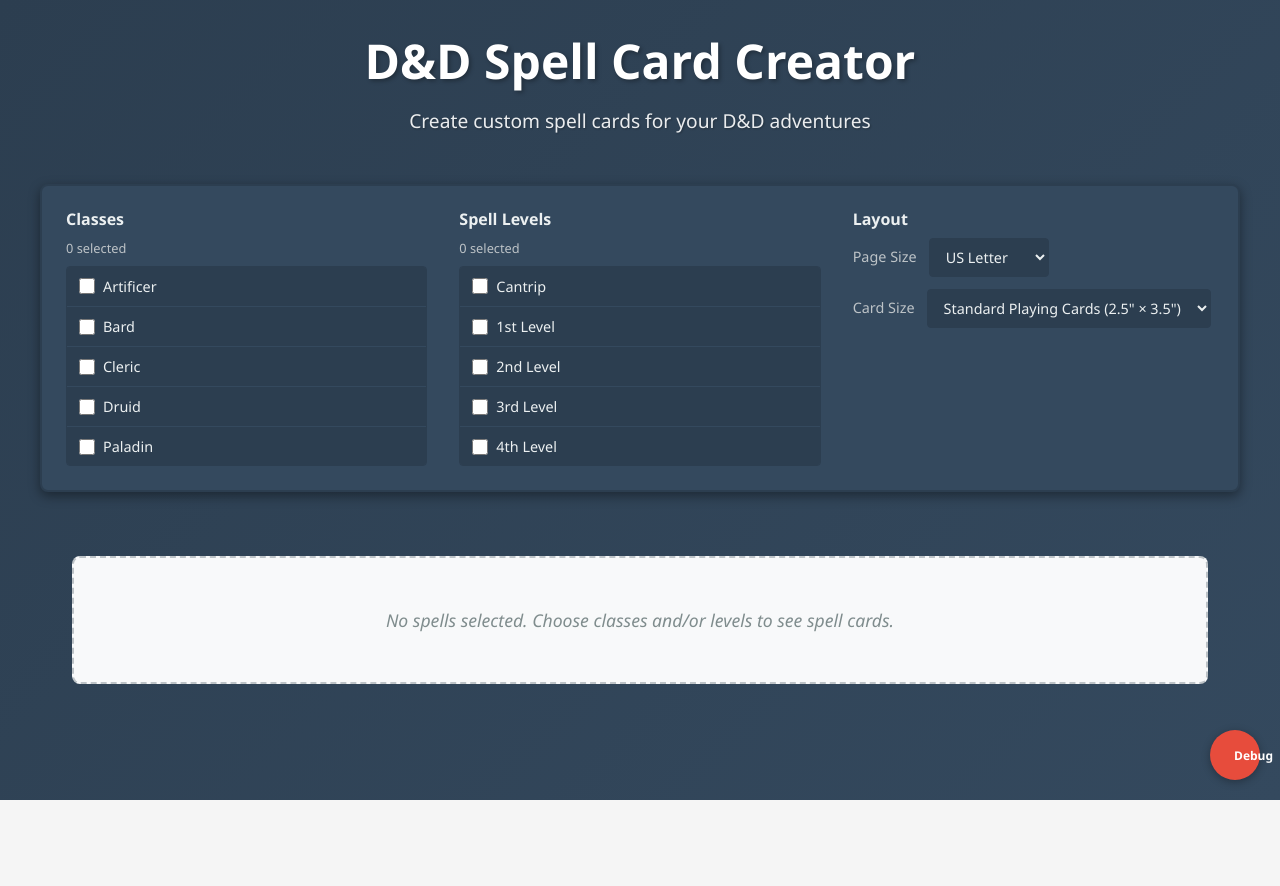
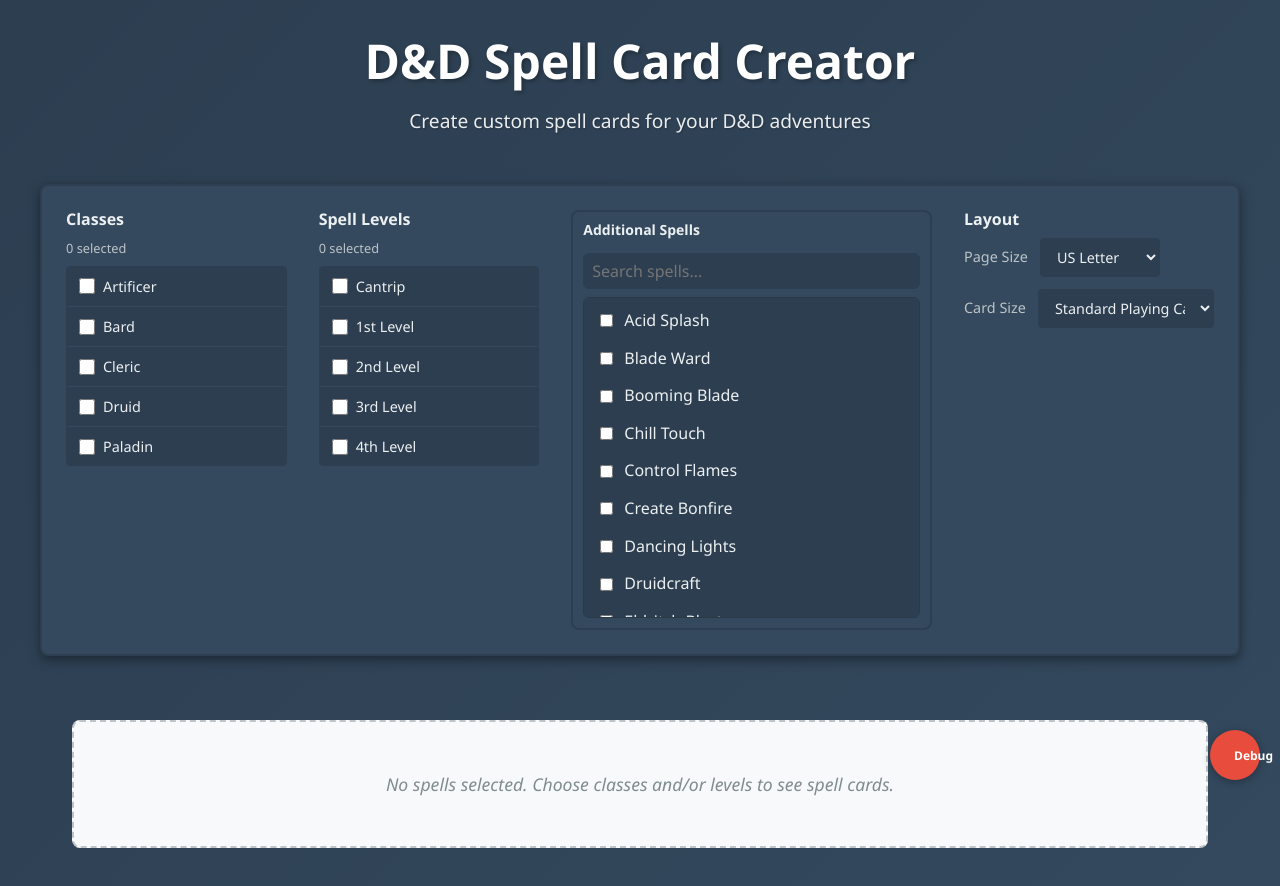
Before and after one commit to avelicu/dndsheet, a React (Vite) app in the folder cards2/: page / in a window 1280 px wide. Shown: the top 886 px of the page. Before the commit the page ends 800 px from the top, so only its background shows below. Built offline with nearby package versions, Linux system fonts and the light colour scheme.

Commit message:
Additional spells, and reflow

```diff
--- /dev/null
+++ b/cards2/src/components/AdditionalSpells.css
@@ -0,0 +1,56 @@
+.additional-spells {
+  display: flex;
+  flex-direction: column;
+  gap: 8px;
+  background: #34495e;
+  border: 2px solid #2c3e50;
+  border-radius: 8px;
+  padding: 10px;
+  color: #ecf0f1;
+  min-width: 240px;
+  max-height: 420px;
+}
+
+.selector-title {
+  margin: 0 0 6px 0;
+  font-size: 14px;
+  font-weight: 600;
+}
+
+.selector-search {
+  display: flex;
+}
+
+.selector-search-input {
+  width: 100%;
+  padding: 6px 8px;
+  border-radius: 6px;
+  border: 1px solid #2c3e50;
+  background: #2c3e50;
+  color: #ecf0f1;
+}
+
+.selector-list {
+  display: flex;
+  flex-direction: column;
+  gap: 4px;
+  overflow: auto;
+  background: #2c3e50;
+  border-radius: 6px;
+  border: 1px solid #2b3a47;
+  padding: 6px;
+}
+
+.selector-item {
+  display: flex;
+  align-items: center;
+  gap: 8px;
+  padding: 4px 6px;
+  border-radius: 4px;
+  cursor: pointer;
+}
+.selector-item input { cursor: pointer; }
+.selector-item:hover { background: rgba(255,255,255,0.05); }
+.selector-item.disabled { opacity: 0.5; cursor: not-allowed; }
+.selector-item.disabled input { cursor: not-allowed; }
+.selector-item-label { white-space: nowrap; overflow: hidden; text-overflow: ellipsis; }
--- /dev/null
+++ b/cards2/src/components/AdditionalSpells.jsx
@@ -0,0 +1,66 @@
+import React, { useMemo, useState } from 'react';
+import './AdditionalSpells.css';
+
+/**
+ * AdditionalSpells selector
+ * Props:
+ * - allSpells: Array<Spell>
+ * - activeSpellNames: Set<string> (spells already included by class/level filters)
+ * - selectedNames: Array<string>
+ * - onChange: (names: string[]) => void
+ */
+const AdditionalSpells = ({ allSpells = [], activeSpellNames = new Set(), selectedNames = [], onChange }) => {
+  const [query, setQuery] = useState('');
+
+  const normalizedQuery = query.trim().toLowerCase();
+
+  const items = useMemo(() => {
+    const list = allSpells.map(s => ({ name: s.name }));
+    if (!normalizedQuery) return list;
+    return list.filter(i => i.name.toLowerCase().includes(normalizedQuery));
+  }, [allSpells, normalizedQuery]);
+
+  const selectedSet = useMemo(() => new Set(selectedNames), [selectedNames]);
+
+  const toggle = (name, disabled) => {
+    if (disabled) return;
+    const next = new Set(selectedSet);
+    if (next.has(name)) next.delete(name); else next.add(name);
+    onChange?.(Array.from(next));
+  };
+
+  return (
+    <div className="additional-spells selector-panel">
+      <h3 className="selector-title">Additional Spells</h3>
+      <div className="selector-search">
+        <input
+          type="text"
+          value={query}
+          onChange={e => setQuery(e.target.value)}
+          placeholder="Search spells..."
+          className="selector-search-input"
+        />
+      </div>
+      <div className="selector-list" role="listbox" aria-multiselectable="true">
+        {items.map(({ name }) => {
+          const isActive = activeSpellNames.has(name);
+          const isSelected = selectedSet.has(name);
+          const disabled = isActive; // grey out and prevent changes if already included
+          return (
+            <label key={name} className={`selector-item ${disabled ? 'disabled' : ''}`} title={name}>
+              <input
+                type="checkbox"
+                checked={isSelected}
+                onChange={() => toggle(name, disabled)}
+                disabled={disabled}
+              />
+              <span className="selector-item-label">{name}</span>
+            </label>
+          );
+        })}
+      </div>
+    </div>
+  );
+};
+
+export default AdditionalSpells;
--- a/cards2/src/components/Configurator.jsx
+++ b/cards2/src/components/Configurator.jsx
@@ -2,6 +2,7 @@
 import ClassSelector from './ClassSelector';
 import LevelSelector from './LevelSelector';
 import LayoutSelector from './LayoutSelector';
+import AdditionalSpells from './AdditionalSpells';
 import { useSpellData } from '../utils/useSpellData';
 import stateManager from '../utils/stateManager';
 import './Configurator.css';
@@ -27,6 +28,13 @@
     return initialState.layoutConfig.cardSize || 'standard';
   });
 
+  // Additional spells selection (by name)
+  const [additionalSpellNames, setAdditionalSpellNames] = useState(() => {
+    const initialState = stateManager.getState();
+    return initialState.spellSelection.additionalSpellNames || [];
+  });
+  const [activeFilteredSpellNames, setActiveFilteredSpellNames] = useState(new Set());
+
   // Notify parent component of selection changes
   useEffect(() => {
     if (onSelectionChange) {
@@ -34,16 +42,12 @@
 
       // AND logic: spells must match ALL selected classes AND ALL selected levels
       if (selectedClasses.length === 0 && selectedLevels.length === 0) {
-        // No selections - show no spells
         filteredSpells = [];
       } else if (selectedClasses.length === 0) {
-        // Only level filters - show no spells (need both class AND level)
         filteredSpells = [];
       } else if (selectedLevels.length === 0) {
-        // Only class filters - show no spells (need both class AND level)
         filteredSpells = [];
       } else {
-        // Both class and level filters - show spells that match ANY selected class AND ANY selected level
         filteredSpells = selectedClasses.flatMap(className =>
           selectedLevels.flatMap(level =>
             filterSpells(className, level)
@@ -55,14 +59,23 @@
         );
       }
 
+      // Build active set for the AdditionalSpells panel (for greying out)
+      const activeNames = new Set(filteredSpells.map(s => s.name));
+      setActiveFilteredSpellNames(activeNames);
+
+      // Merge in additional spells by name, avoiding duplicates
+      const addByName = new Set(additionalSpellNames);
+      const additional = spells.filter(s => addByName.has(s.name) && !activeNames.has(s.name));
+      const finalSpells = filteredSpells.concat(additional);
+
+      // Emit ONLY final list
       onSelectionChange({
-        selectedClasses,
-        selectedLevels,
-        filteredSpells,
-        spellCount: filteredSpells.length
+        spells: finalSpells,
+        spellCount: finalSpells.length
       });
     }
-  }, [selectedClasses, selectedLevels, filterSpells, onSelectionChange]);
+  // Intentionally exclude onSelectionChange to avoid identity-triggered loops
+  }, [selectedClasses, selectedLevels, filterSpells, additionalSpellNames, spells]);
 
   // Notify parent component of layout changes
   useEffect(() => {
@@ -76,27 +89,26 @@
 
   const handleClassChange = (newSelectedClasses) => {
     setSelectedClasses(newSelectedClasses);
-    // Save to localStorage immediately
     const currentState = stateManager.getState();
     stateManager.updateSpellSelection({
       ...currentState.spellSelection,
-      selectedClasses: newSelectedClasses
+      selectedClasses: newSelectedClasses,
+      additionalSpellNames // persist alongside
     });
   };
 
   const handleLevelChange = (newSelectedLevels) => {
     setSelectedLevels(newSelectedLevels);
-    // Save to localStorage immediately
     const currentState = stateManager.getState();
     stateManager.updateSpellSelection({
       ...currentState.spellSelection,
-      selectedLevels: newSelectedLevels
+      selectedLevels: newSelectedLevels,
+      additionalSpellNames
     });
   };
 
   const handlePageSizeChange = (newPageSize) => {
     setPageSize(newPageSize);
-    // Save to localStorage immediately
     const currentState = stateManager.getState();
     stateManager.updateLayoutConfig({
       ...currentState.layoutConfig,
@@ -106,11 +118,19 @@
 
   const handleCardSizeChange = (newCardSize) => {
     setCardSize(newCardSize);
-    // Save to localStorage immediately
     const currentState = stateManager.getState();
     stateManager.updateLayoutConfig({
       ...currentState.layoutConfig,
       cardSize: newCardSize
+    });
+  };
+
+  const handleAdditionalSpellsChange = (names) => {
+    setAdditionalSpellNames(names);
+    const currentState = stateManager.getState();
+    stateManager.updateSpellSelection({
+      ...currentState.spellSelection,
+      additionalSpellNames: names
     });
   };
 
@@ -145,6 +165,13 @@
           onLevelChange={handleLevelChange}
         />
 
+        <AdditionalSpells
+          allSpells={spells}
+          activeSpellNames={activeFilteredSpellNames}
+          selectedNames={additionalSpellNames}
+          onChange={handleAdditionalSpellsChange}
+        />
+
         <LayoutSelector
           pageSize={pageSize}
           cardSize={cardSize}
--- a/cards2/src/components/DebugPanel.jsx
+++ b/cards2/src/components/DebugPanel.jsx
@@ -58,6 +58,12 @@
     }
   };
 
+  const toggleOutlines = () => {
+    const next = { ...stateManager.getState().debug, showOutlines: !stateManager.getState().debug.showOutlines };
+    stateManager.updateDebug(next);
+    setCurrentState(stateManager.getState());
+  };
+
   if (!isOpen) {
     return (
       <button className="debug-toggle" onClick={togglePanel}>
@@ -106,6 +112,18 @@
         </div>
 
         <div className="debug-section">
+          <h4>Visual Aids</h4>
+          <label className="selector-item">
+            <input
+              type="checkbox"
+              checked={stateManager.getState().debug.showOutlines}
+              onChange={toggleOutlines}
+            />
+            <span className="selector-item-label">Show card outlines (size reduced: blue, overflow: red)</span>
+          </label>
+        </div>
+
+        <div className="debug-section">
           <h4>Storage Info</h4>
           <div className="debug-storage">
             <p>Spell Selection: {localStorage.getItem('dnd-spell-creator-spell-selection') ? 'Saved' : 'Not saved'}</p>
--- a/cards2/src/utils/stateManager.js
+++ b/cards2/src/utils/stateManager.js
@@ -1,4 +1,4 @@
-import { Spell } from './Spell';
+// Note: We no longer persist derived spell lists, so no need to import Spell here
 
 /**
  * Centralized state management with localStorage persistence
@@ -11,18 +11,23 @@
     selectedClasses: [],
     selectedLevels: [],
     filteredSpells: [],
+    additionalSpellNames: [],
     spellCount: 0
   },
   layoutConfig: {
     pageSize: 'letter',
     cardSize: 'standard'
+  },
+  debug: {
+    showOutlines: false
   }
 };
 
 // State keys for localStorage
 const STORAGE_KEYS = {
   SPELL_SELECTION: 'dnd-spell-creator-spell-selection',
-  LAYOUT_CONFIG: 'dnd-spell-creator-layout-config'
+  LAYOUT_CONFIG: 'dnd-spell-creator-layout-config',
+  DEBUG: 'dnd-spell-creator-debug'
 };
 
 /**
@@ -60,13 +65,6 @@
       }
       const parsed = JSON.parse(serialized);
       console.log(`Parsed data for ${key}:`, parsed);
-
-      // Special handling for spell selection to reconstruct Spell objects
-      if (key === STORAGE_KEYS.SPELL_SELECTION && parsed.filteredSpells) {
-        parsed.filteredSpells = parsed.filteredSpells.map(spellData =>
-          Spell.fromObject(spellData)
-        );
-      }
 
       console.log(`Loaded from localStorage: ${key}`);
       return parsed;
@@ -113,19 +111,28 @@
    * Load state from localStorage on initialization
    */
   loadState() {
-    const savedSpellSelection = StorageUtils.load(
+    const loadedSpellSelection = StorageUtils.load(
       STORAGE_KEYS.SPELL_SELECTION,
       DEFAULT_STATE.spellSelection
     );
+    const savedSpellSelection = { ...DEFAULT_STATE.spellSelection, ...loadedSpellSelection };
 
-    const savedLayoutConfig = StorageUtils.load(
+    const loadedLayoutConfig = StorageUtils.load(
       STORAGE_KEYS.LAYOUT_CONFIG,
       DEFAULT_STATE.layoutConfig
     );
+    const savedLayoutConfig = { ...DEFAULT_STATE.layoutConfig, ...loadedLayoutConfig };
+
+    const loadedDebug = StorageUtils.load(
+      STORAGE_KEYS.DEBUG,
+      DEFAULT_STATE.debug
+    );
+    const savedDebug = { ...DEFAULT_STATE.debug, ...loadedDebug };
 
     this.state = {
       spellSelection: savedSpellSelection,
-      layoutConfig: savedLayoutConfig
+      layoutConfig: savedLayoutConfig,
+      debug: savedDebug
     };
 
     console.log('State loaded from localStorage:', this.state);
@@ -144,7 +151,13 @@
    * @param {Object} spellSelection - New spell selection data
    */
   updateSpellSelection(spellSelection) {
-    this.state.spellSelection = { ...spellSelection };
+    // Whitelist only non-derived fields
+    const next = {
+      selectedClasses: spellSelection.selectedClasses || [],
+      selectedLevels: spellSelection.selectedLevels || [],
+      additionalSpellNames: spellSelection.additionalSpellNames || []
+    };
+    this.state.spellSelection = { ...this.state.spellSelection, ...next };
     this.saveSpellSelection();
     this.notifyListeners('spellSelection', this.state.spellSelection);
   }
@@ -159,11 +172,23 @@
     this.notifyListeners('layoutConfig', this.state.layoutConfig);
   }
 
+  updateDebug(debug) {
+    this.state.debug = { ...debug };
+    StorageUtils.save(STORAGE_KEYS.DEBUG, this.state.debug);
+    this.notifyListeners('debug', this.state.debug);
+  }
+
   /**
    * Save spell selection to localStorage
    */
   saveSpellSelection() {
-    StorageUtils.save(STORAGE_KEYS.SPELL_SELECTION, this.state.spellSelection);
+    // Persist only the whitelisted, non-derived fields
+    const toSave = {
+      selectedClasses: this.state.spellSelection.selectedClasses || [],
+      selectedLevels: this.state.spellSelection.selectedLevels || [],
+      additionalSpellNames: this.state.spellSelection.additionalSpellNames || []
+    };
+    StorageUtils.save(STORAGE_KEYS.SPELL_SELECTION, toSave);
   }
 
   /**
```
Also changed, not shown: cards2/src/App.jsx (+11 -7 lines), cards2/src/components/Card.css (+4 -4 lines), cards2/src/components/PageContainer.jsx (+7 -12 lines), cards2/src/utils/reflowCalculator.js (+13 -25 lines), cards2/src/utils/useAppState.js (+22 -0 lines).
